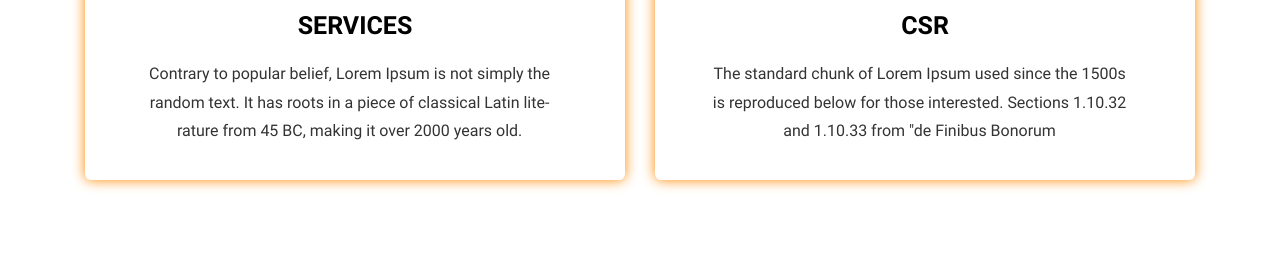
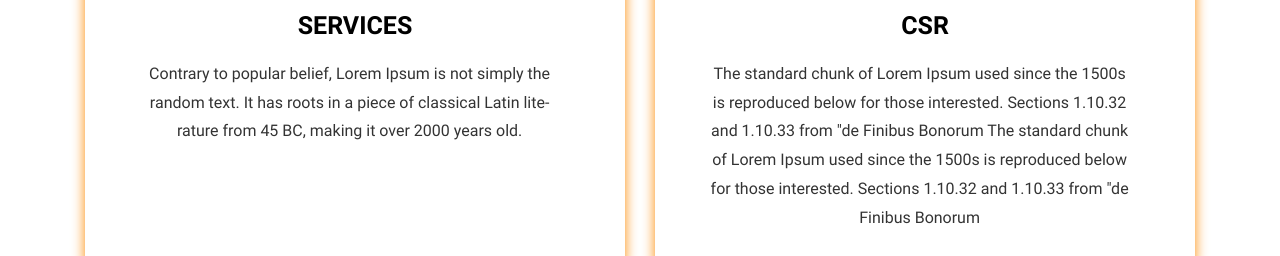
Before and after one commit to Kyrios16/factory-template, a plain HTML site: page index.html in a window 1280 px wide. Shown: the part 2544-2800 px from the top of the page. Drawn offline with Linux system fonts and the light colour scheme.

```diff
--- a/index.html
+++ b/index.html
@@ -167,6 +167,9 @@
             <span class="big-logo"><i class="fas fa-cubes big-icon"></i></span>
             <h3 class="plan-ttl">CSR</h3>
             <p class="sec-para">
+              The standard chunk of Lorem Ipsum used since the 1500s
+              is reproduced below for those interested. Sections 1.10.32
+              and 1.10.33 from "de Finibus Bonorum
               The standard chunk of Lorem Ipsum used since the 1500s
               is reproduced below for those interested. Sections 1.10.32
               and 1.10.33 from "de Finibus Bonorum
--- a/js/common.js
+++ b/js/common.js
@@ -85,3 +85,14 @@
     $('html, body').animate({scrollTop:0}, '300');
   });
 });
+
+$(document).ready(function () {
+  if (window.matchMedia('(min-width:641px)').matches) {
+      $(".plan-box .sec-para").heightLine({
+          fontSizeCheck: true
+      });
+  } else {
+      $(".plan-box .sec-para").heightLine("destroy");
+  }
+
+});
```
